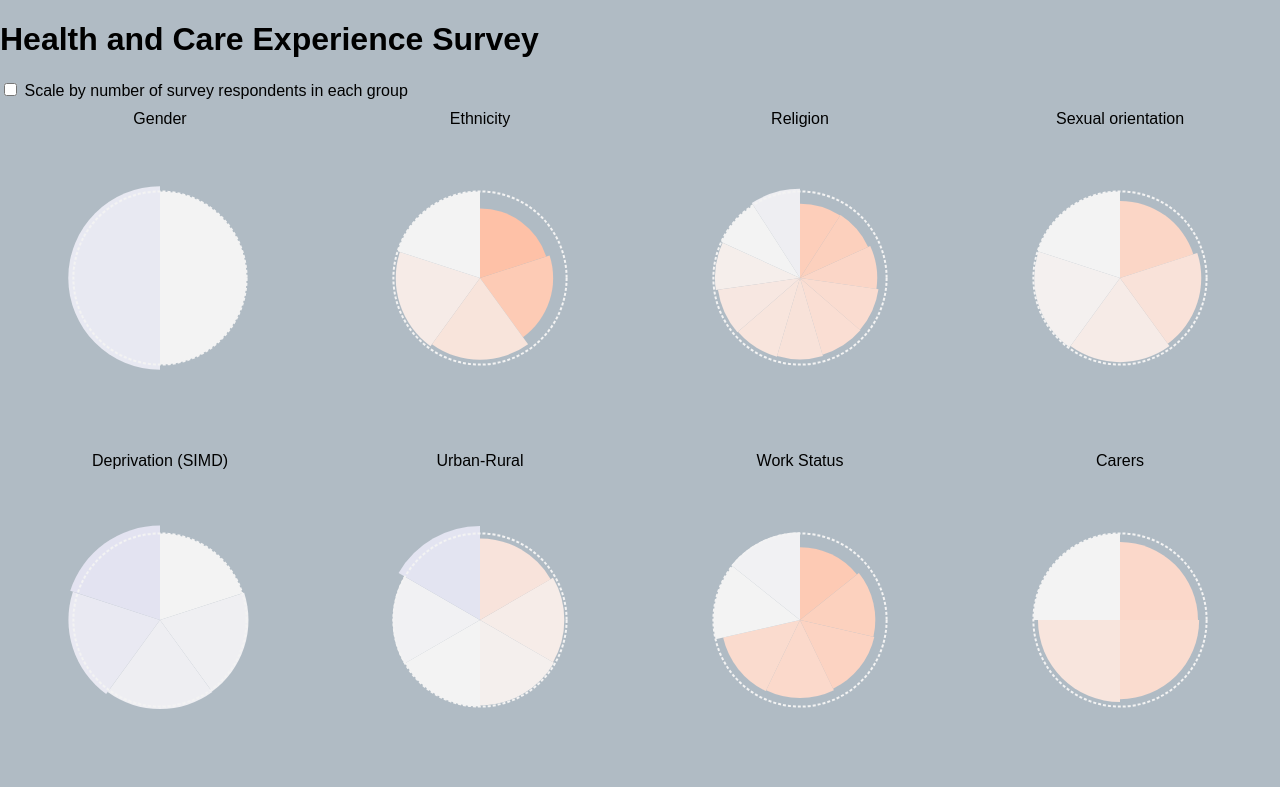
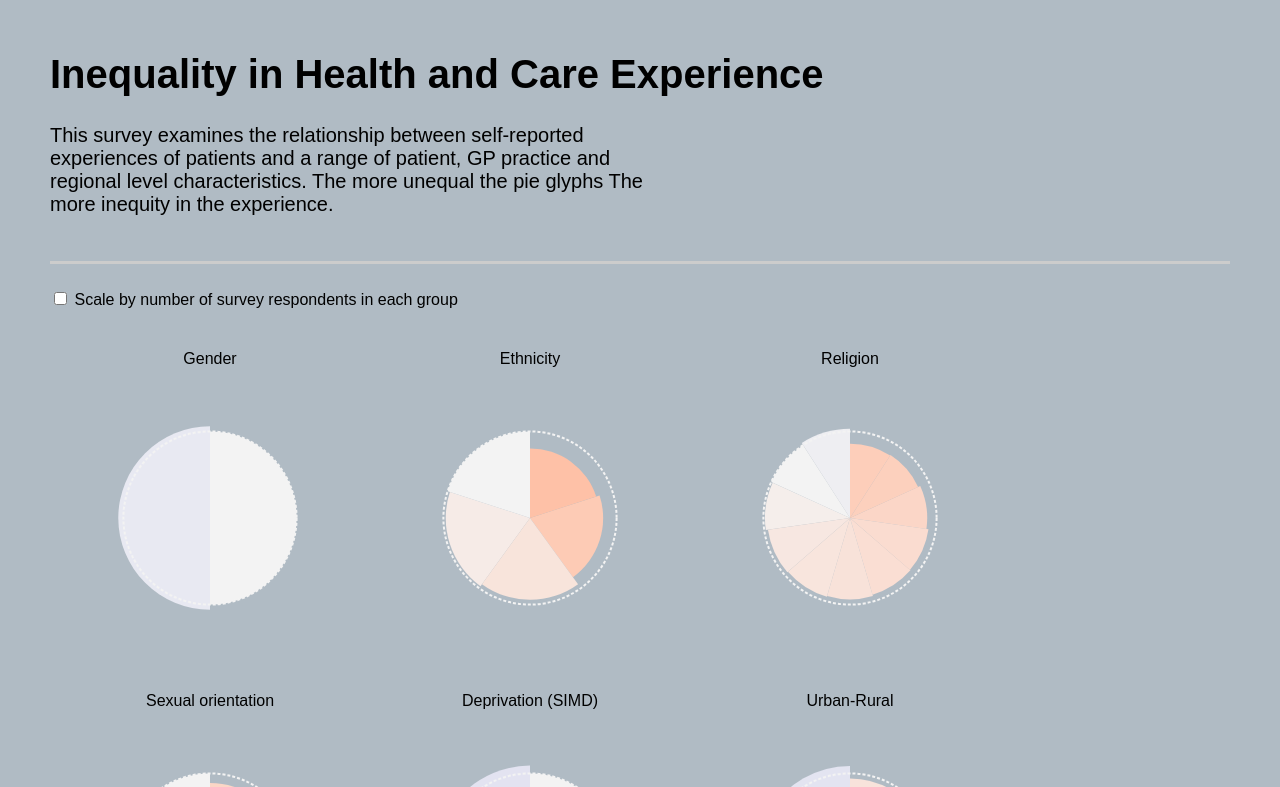
Before and after one commit to sarah37/DS4D_Project, a plain HTML site: page Sketches/pie_and_heatmap/index.html in a window 1280 px wide. Shown: the top 787 px of the page. Drawn offline with nearby package versions, Linux system fonts and the light colour scheme; a web font is replaced by a local one.

Commit message:
Add some styling and opening text

```diff
--- a/Sketches/pie_and_heatmap/index.html
+++ b/Sketches/pie_and_heatmap/index.html
@@ -2,7 +2,7 @@
 <html lang="en">
 <head>
 	<meta charset="utf-8">
-	<title>Pie test</title>
+	<title>NHS Health and Care Experience Survey</title>
 	<link rel="stylesheet" type="text/css" href="style.css">
 	<script src="https://d3js.org/d3.v5.js"></script>
 	<link href="https://fonts.googleapis.com/css?family=Muli:400,800&amp;subset=latin-ext" rel="stylesheet">
@@ -10,9 +10,15 @@
 </head>
 
 <body>
-<h1>Health and Care Experience Survey </h1>
-
-
+<div class="main">
+	<h1>Inequality in Health and Care Experience</h1>
+	<div class=header>
+		<div class="content">
+			<p>
+				This survey examines the relationship between self-reported experiences of patients and a range of patient, GP practice and regional level characteristics. The more unequal the pie glyphs The more inequity in the experience.
+			</p>
+		</div>
+	</div>
 	<div class="charts">
 		<div id="chart1">
 			<div>
@@ -25,9 +31,8 @@
 		</div>
 		<div class="tooltip"></div>
 	</div>
-
+</div>
 <script type="text/javascript" src="heatmap.js"></script>
 <script type="text/javascript" src="chart.js"></script>
-
 </body>
 </html>
--- a/Sketches/pie_and_heatmap/style.css
+++ b/Sketches/pie_and_heatmap/style.css
@@ -43,3 +43,27 @@ body, html {
 .axis text, .ylabel {
 	font-size: 12px;
 }
+
+h1{
+	font-size: 2.5em;
+}
+.main{
+	padding: 25px 50px;
+}
+.header{
+	border-bottom: 3px solid #CCC;
+	margin-bottom: 25px;
+}
+.content{
+	padding-bottom:25px;
+	font-size: 1.25em;
+	width: 50%;
+	min-width: 600px;
+}
+button{
+	padding:10px 25px;
+}
+#scaleAngle{
+	margin-bottom: 35px;
+	text-align: left
+}
```
Lines whose indentation alone changed are shown as unchanged.
